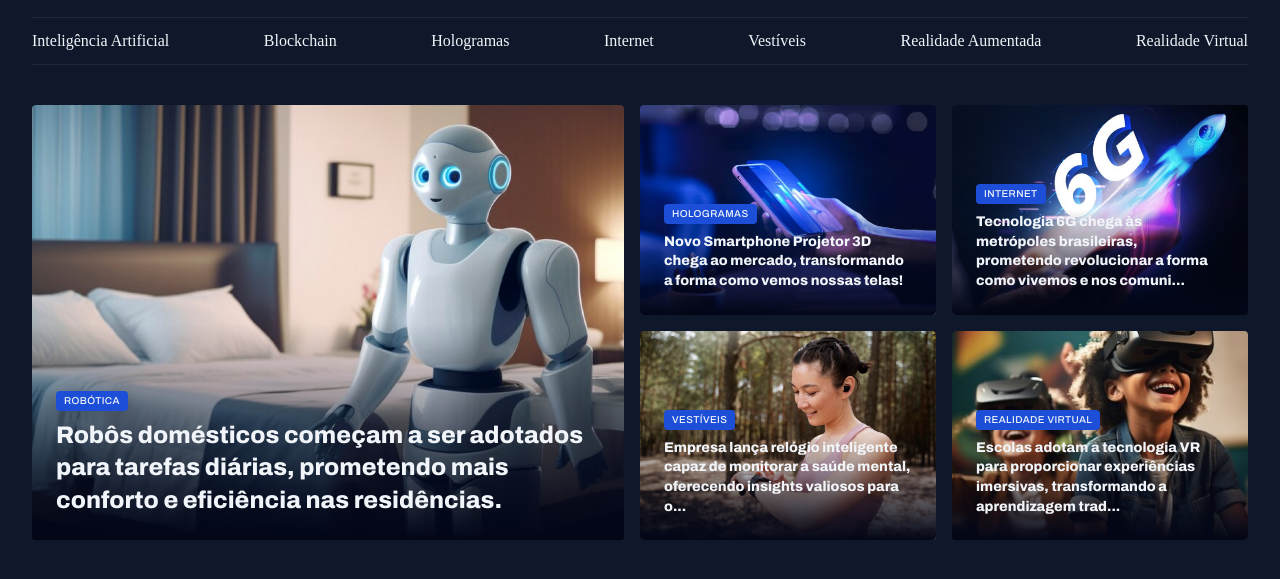
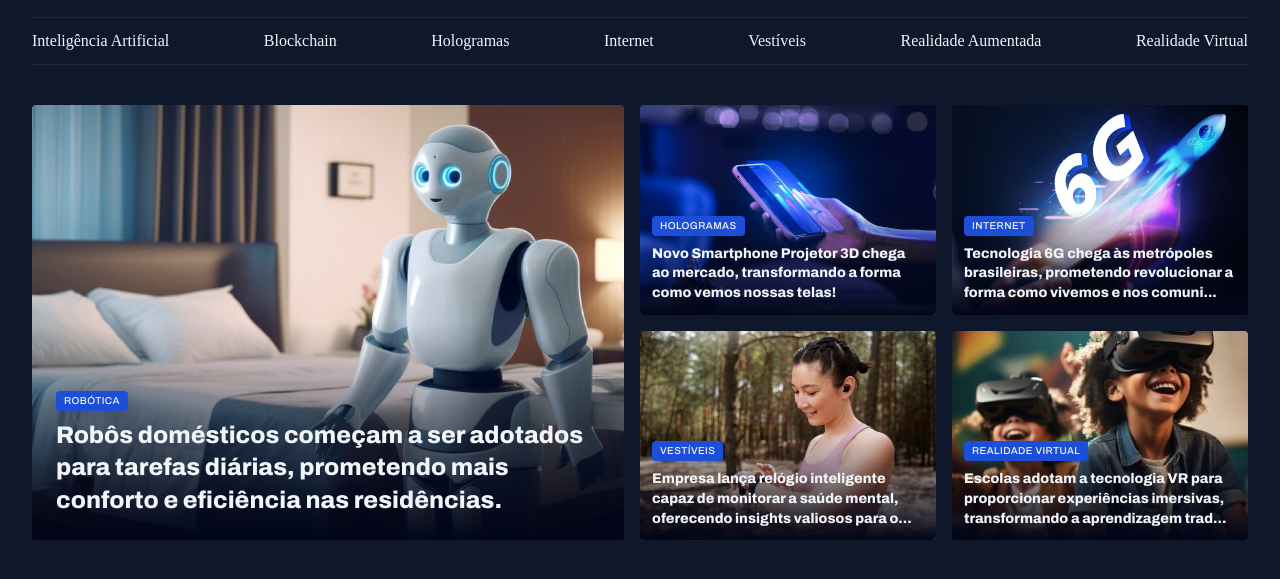
Before and after one commit to karinecord/PracticalJavaScriptChallenges, a plain HTML site: page tech_news_portal/index.html in a window 1280 px wide. Shown: the part 59-638 px from the top of the page. Drawn offline with Linux system fonts and the light colour scheme; a web font is replaced by a local one.

Commit message:
Finish highlight section

```diff
--- a/tech_news_portal/styles/section.css
+++ b/tech_news_portal/styles/section.css
@@ -1,38 +1,63 @@
+/* secao de destaques da homepage */
 #featured {
+  /* nesting: estiliza todas as imagens dentro de #featured */
   img {
+    /* faz a imagem ocupar toda a altura do container pai */
     height: 100%;
+
+    /* object-fit cover: a imagem preenche o espaco sem distorcer, cortando o excesso */
     object-fit: cover;
-
   }
 
   /* Card: elemento de referencia para o pseudo-elemento ::before */
   .card {
+    /* arredonda os cantos do card */
     border-radius: 4px;
+
+    /* overflow hidden: esconde tudo que ultrapassar o border-radius (ex: cantos da imagem) */
     overflow: hidden;
+
+    /* necessario para que o ::before se posicione relativo ao card */
     position: relative;
 
-    /* ponto de referencia para filhos com position absolute */
+    /* ::before: camada invisivel colocada sobre a imagem para criar o efeito de gradiente */
     &::before {
+      /* obrigatorio para o pseudo-elemento aparecer visualmente */
       content: "";
-      /* obrigatorio para o pseudo-elemento aparecer */
+
+      /* flutua por cima da imagem sem ocupar espaco no layout */
       position: absolute;
-      /* flutua por cima da imagem sem ocupar espaco no layout */
+
+      /* inset 0: estica o ::before para cobrir todos os lados (top, right, bottom, left = 0) */
       inset: 0;
-      /* cobre todos os lados do card */
+
+      /* sobrepoe o inset: faz o gradiente comecar so na metade inferior do card */
       top: 50%;
-      /* gradiente comeca apenas na metade de baixo */
+
+      /* gradiente de transparente para escuro, cria contraste para texto por cima */
       background: linear-gradient(
-          /* escurece a parte inferior para criar contraste */
           180deg,
           transparent 0%,
           #020617 100%)
     }
-    figcaption{
+
+    /* figcaption: legenda que fica sobre a imagem na parte inferior */
+    figcaption {
+      /* tira do fluxo normal e posiciona relativo ao .card */
       position: absolute;
+
+      /* gruda na parte de baixo do card */
       bottom: 0;
+
+      /* espaco interno para o texto nao ficar colado nas bordas */
       padding: 24px;
 
-      h2{
+      &:has(.text-lg){
+        padding: 12px;
+      }
+
+      h2 {
+        /* espaco entre a tag de categoria e o titulo */
         margin-top: 8px;
       }
     }
```
Also changed, not shown: tech_news_portal/styles/utility.css (+11 -1 lines).
